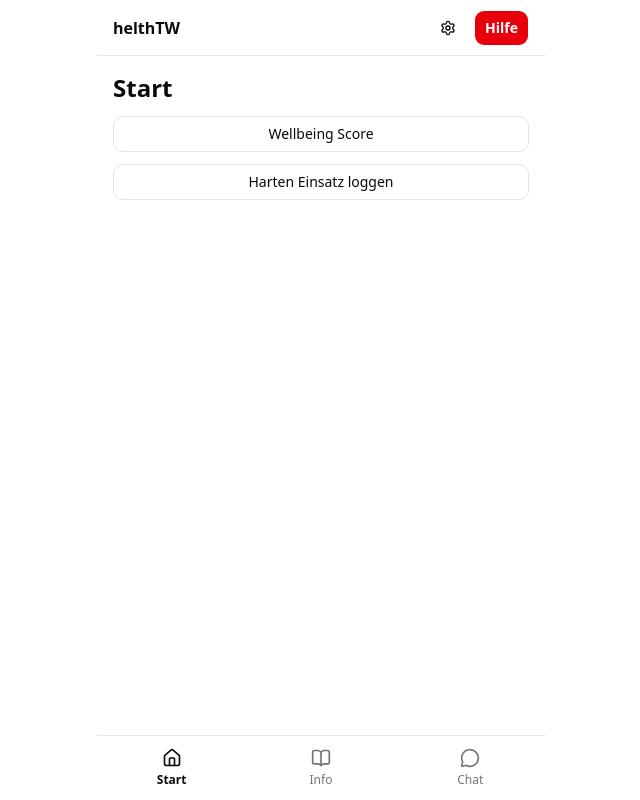
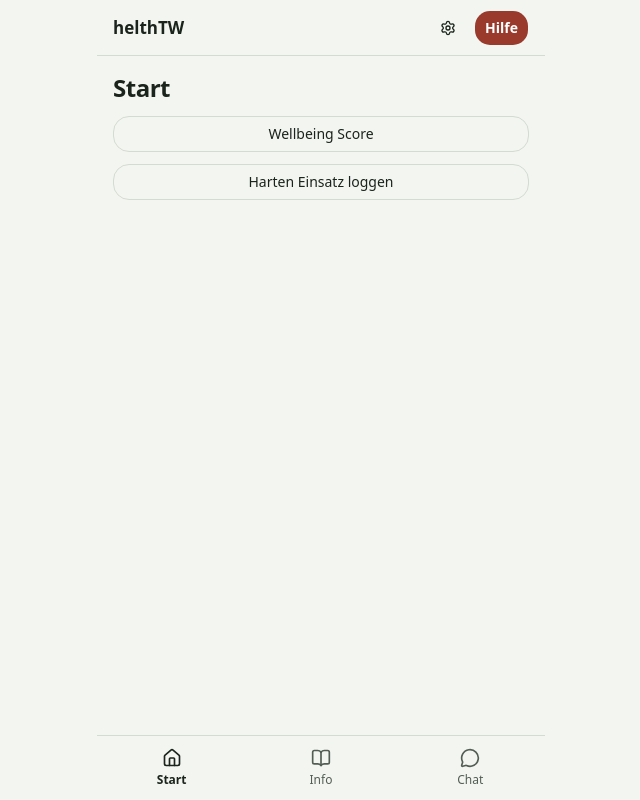
Before and after one commit to SDF-WISE-26/helthTW, a React (Vite) app in the folder apps/frontend/: page / in a window 1280 px wide. Shown: the whole page, without its empty margins (319-959 px from the left). Built offline with nearby package versions, Linux system fonts and the light colour scheme.

Commit message:
feat(frontend): add theme switch + draft brand styling

```diff
--- a/apps/frontend/package.json
+++ b/apps/frontend/package.json
@@ -11,6 +11,7 @@
     "generate-pwa-assets": "pwa-assets-generator"
   },
   "dependencies": {
+    "@fontsource-variable/lexend": "catalog:",
     "@helthtw/shared": "workspace:*",
     "@hookform/resolvers": "catalog:",
     "@tanstack/react-query": "catalog:",
--- a/apps/frontend/src/index.css
+++ b/apps/frontend/src/index.css
@@ -2,41 +2,54 @@
 @import "tw-animate-css";
 @import "shadcn/tailwind.css";
 
-@custom-variant dark (&:is(.dark *));
+/* Light by default. The class "dark" on <html> switches to dark, see features/settings/theme.ts. */
+@custom-variant dark (&:where(.dark, .dark *));
 
 @theme inline {
-  --font-heading: var(--font-sans);
+  /* Colours */
+  --color-background: var(--background);
+  --color-foreground: var(--foreground);
+  --color-card: var(--card);
+  --color-card-foreground: var(--card-foreground);
+  --color-popover: var(--popover);
+  --color-popover-foreground: var(--popover-foreground);
+  --color-primary: var(--primary);
+  --color-primary-foreground: var(--primary-foreground);
+  --color-secondary: var(--secondary);
+  --color-secondary-foreground: var(--secondary-foreground);
+  --color-muted: var(--muted);
+  --color-muted-foreground: var(--muted-foreground);
+  --color-accent: var(--accent);
+  --color-accent-foreground: var(--accent-foreground);
+  --color-destructive: var(--destructive);
+  --color-destructive-foreground: var(--destructive-foreground);
+  --color-border: var(--border);
+  --color-input: var(--input);
+  --color-ring: var(--ring);
+  --color-help: var(--help);
+  --color-help-foreground: var(--help-foreground);
+  --color-status-ok: var(--status-ok);
+  --color-status-ok-surface: var(--status-ok-surface);
+  --color-status-watch: var(--status-watch);
+  --color-status-watch-surface: var(--status-watch-surface);
+  --color-status-reach: var(--status-reach);
+  --color-status-reach-surface: var(--status-reach-surface);
+  --color-ochre: var(--ochre);
+  --color-chart-1: var(--chart-1);
+  --color-chart-2: var(--chart-2);
+  --color-chart-3: var(--chart-3);
+  --color-chart-4: var(--chart-4);
+  --color-chart-5: var(--chart-5);
+  --color-sidebar: var(--sidebar);
+  --color-sidebar-foreground: var(--sidebar-foreground);
+  --color-sidebar-primary: var(--sidebar-primary);
+  --color-sidebar-primary-foreground: var(--sidebar-primary-foreground);
+  --color-sidebar-accent: var(--sidebar-accent);
+  --color-sidebar-accent-foreground: var(--sidebar-accent-foreground);
+  --color-sidebar-border: var(--sidebar-border);
   --color-sidebar-ring: var(--sidebar-ring);
-  --color-sidebar-border: var(--sidebar-border);
-  --color-sidebar-accent-foreground: var(--sidebar-accent-foreground);
-  --color-sidebar-accent: var(--sidebar-accent);
-  --color-sidebar-primary-foreground: var(--sidebar-primary-foreground);
-  --color-sidebar-primary: var(--sidebar-primary);
-  --color-sidebar-foreground: var(--sidebar-foreground);
-  --color-sidebar: var(--sidebar);
-  --color-chart-5: var(--chart-5);
-  --color-chart-4: var(--chart-4);
-  --color-chart-3: var(--chart-3);
-  --color-chart-2: var(--chart-2);
-  --color-chart-1: var(--chart-1);
-  --color-ring: var(--ring);
-  --color-input: var(--input);
-  --color-border: var(--border);
-  --color-destructive: var(--destructive);
-  --color-accent-foreground: var(--accent-foreground);
-  --color-accent: var(--accent);
-  --color-muted-foreground: var(--muted-foreground);
-  --color-muted: var(--muted);
-  --color-secondary-foreground: var(--secondary-foreground);
-  --color-secondary: var(--secondary);
-  --color-primary-foreground: var(--primary-foreground);
-  --color-primary: var(--primary);
-  --color-popover-foreground: var(--popover-foreground);
-  --color-popover: var(--popover);
-  --color-card-foreground: var(--card-foreground);
-  --color-card: var(--card);
-  --color-foreground: var(--foreground);
-  --color-background: var(--background);
+
+  /* Radius: shadcn's scale, derived from --radius (16px, the design system's radius-md) */
   --radius-sm: calc(var(--radius) * 0.6);
   --radius-md: calc(var(--radius) * 0.8);
   --radius-lg: var(--radius);
@@ -44,85 +57,207 @@
   --radius-2xl: calc(var(--radius) * 1.8);
   --radius-3xl: calc(var(--radius) * 2.2);
   --radius-4xl: calc(var(--radius) * 2.6);
+
+  /* Shadows are rare: sheets, dialogs and the floating Hilfe button */
+  --shadow-sm: var(--elevation-sm);
+  --shadow-lg: var(--elevation-lg);
+
+  /* Fonts: Lexend for everything */
+  --font-sans: "Lexend Variable", system-ui, -apple-system, "Segoe UI", sans-serif;
+  --font-display: var(--font-sans);
+  --font-heading: var(--font-sans);
 }
 
-:root {
-  --background: oklch(1 0 0);
-  --foreground: oklch(0.145 0 0);
-  --card: oklch(1 0 0);
-  --card-foreground: oklch(0.145 0 0);
-  --popover: oklch(1 0 0);
-  --popover-foreground: oklch(0.145 0 0);
-  --primary: oklch(0.205 0 0);
-  --primary-foreground: oklch(0.985 0 0);
-  --secondary: oklch(0.97 0 0);
-  --secondary-foreground: oklch(0.205 0 0);
-  --muted: oklch(0.97 0 0);
-  --muted-foreground: oklch(0.556 0 0);
-  --accent: oklch(0.97 0 0);
-  --accent-foreground: oklch(0.205 0 0);
-  --destructive: oklch(0.577 0.245 27.325);
-  --border: oklch(0.922 0 0);
-  --input: oklch(0.922 0 0);
-  --ring: oklch(0.708 0 0);
-  --chart-1: oklch(0.87 0 0);
-  --chart-2: oklch(0.556 0 0);
-  --chart-3: oklch(0.439 0 0);
-  --chart-4: oklch(0.371 0 0);
-  --chart-5: oklch(0.269 0 0);
-  --radius: 0.625rem;
-  --sidebar: oklch(0.985 0 0);
-  --sidebar-foreground: oklch(0.145 0 0);
-  --sidebar-primary: oklch(0.205 0 0);
-  --sidebar-primary-foreground: oklch(0.985 0 0);
-  --sidebar-accent: oklch(0.97 0 0);
-  --sidebar-accent-foreground: oklch(0.205 0 0);
-  --sidebar-border: oklch(0.922 0 0);
-  --sidebar-ring: oklch(0.708 0 0);
+/* Brand text styles as extra utilities (text-display, text-body, ...). Tailwind's own steps stay as they are. */
+@theme {
+  --text-display: 34px;
+  --text-display--line-height: 40px;
+  --text-display--letter-spacing: -0.02em;
+  --text-display--font-weight: 600;
+  --text-title: 26px;
+  --text-title--line-height: 32px;
+  --text-title--letter-spacing: -0.015em;
+  --text-title--font-weight: 600;
+  --text-card-title: 20px;
+  --text-card-title--line-height: 26px;
+  --text-card-title--letter-spacing: -0.01em;
+  --text-card-title--font-weight: 600;
+  --text-heading: 20px;
+  --text-heading--line-height: 28px;
+  --text-heading--font-weight: 600;
+  --text-body-lg: 19px;
+  --text-body-lg--line-height: 31px;
+  --text-body: 17px;
+  --text-body--line-height: 27px;
+  --text-label: 17px;
+  --text-label--line-height: 22px;
+  --text-label--font-weight: 600;
+  --text-small: 15px;
+  --text-small--line-height: 23px;
+  --text-caption: 13px;
+  --text-caption--line-height: 19px;
+  --text-caption--letter-spacing: 0.01em;
+
+  /* Sizes */
+  --spacing-tap-min: 48px;
+  --spacing-tap-lg: 56px;
+  --container-content: 560px;
 }
 
+/* Palette (theme independent) */
+:root {
+  --moss-100: #dee8de;
+  --moss-300: #a6c8a8;
+  --moss-700: #2c4a38;
+  --moss-900: #23392b;
+  --chalk-0: #ffffff;
+  --chalk-50: #f3f5f1;
+  --chalk-100: #e6eae2;
+  --chalk-200: #d4dbd1;
+  --slate-600: #525d54;
+  --slate-900: #1b231d;
+  --night-900: #121713;
+  --night-800: #1a211b;
+  --night-700: #222b24;
+  --night-600: #2e3a30;
+  --ochre-500: #d4a72c;
+  --ochre-300: #e0b84a;
+
+  --radius: 16px;
+}
+
+/* Light theme (default) */
+:root {
+  color-scheme: light;
+
+  --background: var(--chalk-50);
+  --foreground: var(--slate-900);
+  --card: var(--chalk-0);
+  --card-foreground: var(--slate-900);
+  --popover: var(--chalk-0);
+  --popover-foreground: var(--slate-900);
+  --primary: var(--moss-700);
+  --primary-foreground: #ffffff;
+  --secondary: var(--moss-100);
+  --secondary-foreground: var(--moss-900);
+  --muted: var(--chalk-100);
+  --muted-foreground: var(--slate-600);
+  --accent: #eef2ec;
+  --accent-foreground: var(--slate-900);
+  --destructive: #9a3a2c;
+  --destructive-foreground: #ffffff;
+  --border: var(--chalk-200);
+  --input: #7d887e;
+  --ring: var(--moss-700);
+
+  --help: #b0452c;
+  --help-foreground: #ffffff;
+  --status-ok: #2f6b62;
+  --status-ok-surface: #e1ede9;
+  --status-watch: #8a5a12;
+  --status-watch-surface: #f5ead5;
+  --status-reach: #9a3a2c;
+  --status-reach-surface: #f6e2dc;
+  --ochre: var(--ochre-500);
+
+  --chart-1: var(--moss-700);
+  --chart-2: var(--ochre-500);
+  --chart-3: var(--moss-300);
+  --chart-4: var(--slate-600);
+  --chart-5: var(--chalk-200);
+
+  --sidebar: var(--chalk-0);
+  --sidebar-foreground: var(--slate-900);
+  --sidebar-primary: var(--moss-700);
+  --sidebar-primary-foreground: #ffffff;
+  --sidebar-accent: var(--moss-100);
+  --sidebar-accent-foreground: var(--moss-900);
+  --sidebar-border: var(--chalk-200);
+  --sidebar-ring: var(--moss-700);
+
+  --elevation-sm: 0 1px 2px rgba(27, 35, 29, 0.06);
+  --elevation-lg: 0 8px 24px rgba(27, 35, 29, 0.14);
+}
+
+/* Dark theme ("night") */
 .dark {
-  --background: oklch(0.145 0 0);
-  --foreground: oklch(0.985 0 0);
-  --card: oklch(0.205 0 0);
-  --card-foreground: oklch(0.985 0 0);
-  --popover: oklch(0.205 0 0);
-  --popover-foreground: oklch(0.985 0 0);
-  --primary: oklch(0.922 0 0);
-  --primary-foreground: oklch(0.205 0 0);
-  --secondary: oklch(0.269 0 0);
-  --secondary-foreground: oklch(0.985 0 0);
-  --muted: oklch(0.269 0 0);
-  --muted-foreground: oklch(0.708 0 0);
-  --accent: oklch(0.269 0 0);
-  --accent-foreground: oklch(0.985 0 0);
-  --destructive: oklch(0.704 0.191 22.216);
-  --border: oklch(1 0 0 / 10%);
-  --input: oklch(1 0 0 / 15%);
-  --ring: oklch(0.556 0 0);
-  --chart-1: oklch(0.87 0 0);
-  --chart-2: oklch(0.556 0 0);
-  --chart-3: oklch(0.439 0 0);
-  --chart-4: oklch(0.371 0 0);
-  --chart-5: oklch(0.269 0 0);
-  --sidebar: oklch(0.205 0 0);
-  --sidebar-foreground: oklch(0.985 0 0);
-  --sidebar-primary: oklch(0.488 0.243 264.376);
-  --sidebar-primary-foreground: oklch(0.985 0 0);
-  --sidebar-accent: oklch(0.269 0 0);
-  --sidebar-accent-foreground: oklch(0.985 0 0);
-  --sidebar-border: oklch(1 0 0 / 10%);
-  --sidebar-ring: oklch(0.556 0 0);
+  color-scheme: dark;
+
+  --background: var(--night-900);
+  --foreground: #e7ebe4;
+  --card: var(--night-800);
+  --card-foreground: #e7ebe4;
+  --popover: var(--night-800);
+  --popover-foreground: #e7ebe4;
+  --primary: var(--moss-300);
+  --primary-foreground: #13221a;
+  --secondary: #253428;
+  --secondary-foreground: #cfe3d0;
+  --muted: var(--night-700);
+  --muted-foreground: #a3ada3;
+  --accent: #1f2820;
+  --accent-foreground: #e7ebe4;
+  --destructive: #f2a08e;
+  --destructive-foreground: #2b0e07;
+  --border: var(--night-600);
+  --input: #76827a;
+  --ring: #cfe3d0;
+
+  --help: #f0957c;
+  --help-foreground: #2b0e07;
+  --status-ok: #8fcfc2;
+  --status-ok-surface: #1c2d29;
+  --status-watch: #e6b765;
+  --status-watch-surface: #2e2716;
+  --status-reach: #f2a08e;
+  --status-reach-surface: #33201b;
+  --ochre: var(--ochre-300);
+
+  --chart-1: var(--moss-300);
+  --chart-2: var(--ochre-300);
+  --chart-3: var(--moss-100);
+  --chart-4: #a3ada3;
+  --chart-5: var(--night-600);
+
+  --sidebar: var(--night-800);
+  --sidebar-foreground: #e7ebe4;
+  --sidebar-primary: var(--moss-300);
+  --sidebar-primary-foreground: #13221a;
+  --sidebar-accent: #253428;
+  --sidebar-accent-foreground: #cfe3d0;
+  --sidebar-border: var(--night-600);
+  --sidebar-ring: #cfe3d0;
+
+  --elevation-sm: 0 1px 2px rgba(0, 0, 0, 0.4);
+  --elevation-lg: 0 8px 24px rgba(0, 0, 0, 0.5);
 }
 
 @layer base {
   * {
     @apply border-border outline-ring/50;
   }
-  body {
-    @apply bg-background text-foreground;
-  }
   html {
     @apply font-sans;
   }
+  body {
+    @apply bg-background text-body text-foreground antialiased;
+  }
+  h1 {
+    @apply text-display;
+  }
+  h2 {
+    @apply text-title;
+  }
+  h3 {
+    @apply text-card-title;
+  }
+  @media (prefers-reduced-motion: reduce) {
+    *,
+    *::before,
+    *::after {
+      animation-duration: 0.01ms !important;
+      animation-iteration-count: 1 !important;
+      transition-duration: 0.01ms !important;
+    }
+  }
 }
--- a/apps/frontend/src/main.tsx
+++ b/apps/frontend/src/main.tsx
@@ -2,6 +2,7 @@ import { QueryClient, QueryClientProvider } from "@tanstack/react-query";
 import { RouterProvider, createRouter } from "@tanstack/react-router";
 import { StrictMode } from "react";
 import { createRoot } from "react-dom/client";
+import "@fontsource-variable/lexend";
 import "./index.css";
 import { routeTree } from "./routeTree.gen";
 
--- a/apps/frontend/src/routes/settings.tsx
+++ b/apps/frontend/src/routes/settings.tsx
@@ -1,4 +1,5 @@
 import { createFileRoute } from "@tanstack/react-router";
+import { ThemeSwitch } from "@/features/settings/theme-switch";
 
 export const Route = createFileRoute("/settings")({
   component: Settings,
@@ -8,6 +9,7 @@ function Settings() {
   return (
     <>
       <h1 className="text-2xl font-bold">Einstellungen</h1>
+      <ThemeSwitch />
     </>
   );
 }
--- a/pnpm-workspace.yaml
+++ b/pnpm-workspace.yaml
@@ -5,6 +5,7 @@ packages:
 catalogMode: prefer
 
 catalog:
+  "@fontsource-variable/lexend": ^5.3.0
   "@hono/node-server": ^2.1.3
   "@hono/zod-validator": ^0.9.1
   "@hookform/resolvers": ^6.0.0
```
Also changed, not shown: apps/frontend/index.html (+9 -1 lines), apps/frontend/src/features/settings/theme-switch.tsx (added, +31 -0 lines), apps/frontend/src/features/settings/theme.ts (added, +26 -0 lines), 1 other file (tests, documents, lock files or other folders).
